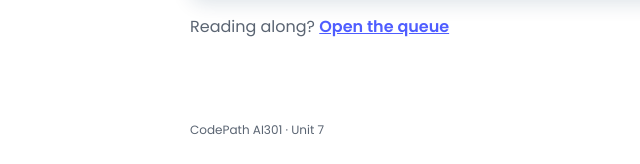
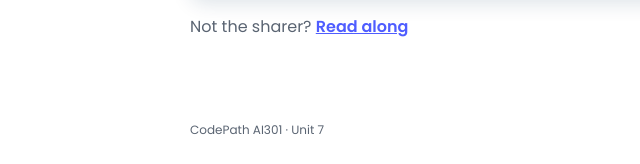
Before and after one commit to smoran02/ai301-unit7-merge-or-close, a plain HTML site: page index.html in a window 1280 px wide. Shown: the part 903-1067 px from the top of the page, 36-676 px from the left. Drawn offline with nearby package versions, Linux system fonts and the light colour scheme.

Commit message:
Rename the read-along button to Read along (Open the queue also starts each day)

```diff
--- a/index.html
+++ b/index.html
@@ -903,7 +903,7 @@ function renderStart() {
     </ul>
     ${resume}
     ${form}
-    <p class="soft">Reading along? <button class="linkish" data-act="read" type="button">Open the queue</button></p>`, true);
+    <p class="soft">Not the sharer? <button class="linkish" data-act="read" type="button">Read along</button></p>`, true);
 }
 
 function memoBlock(paras, extra) {
```
